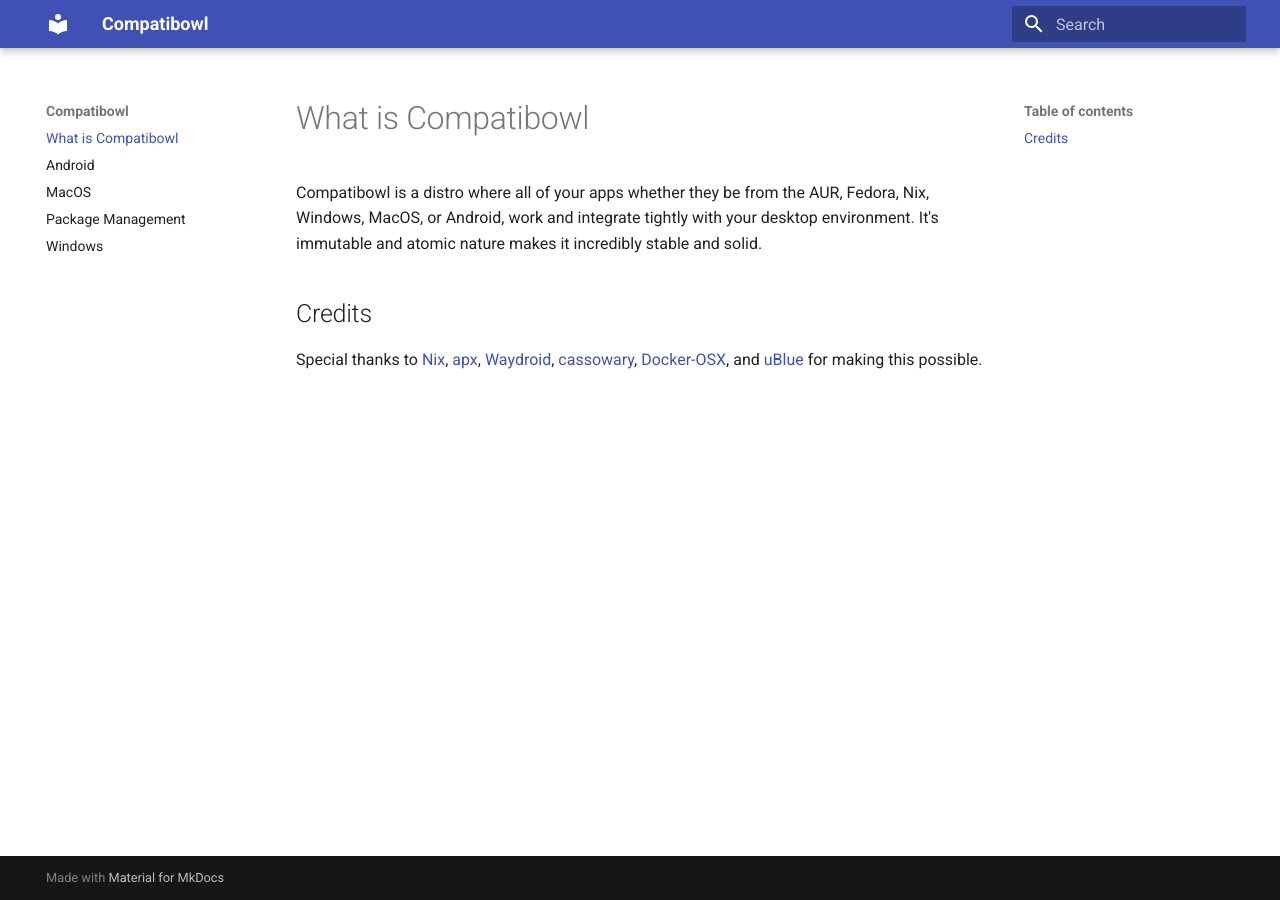
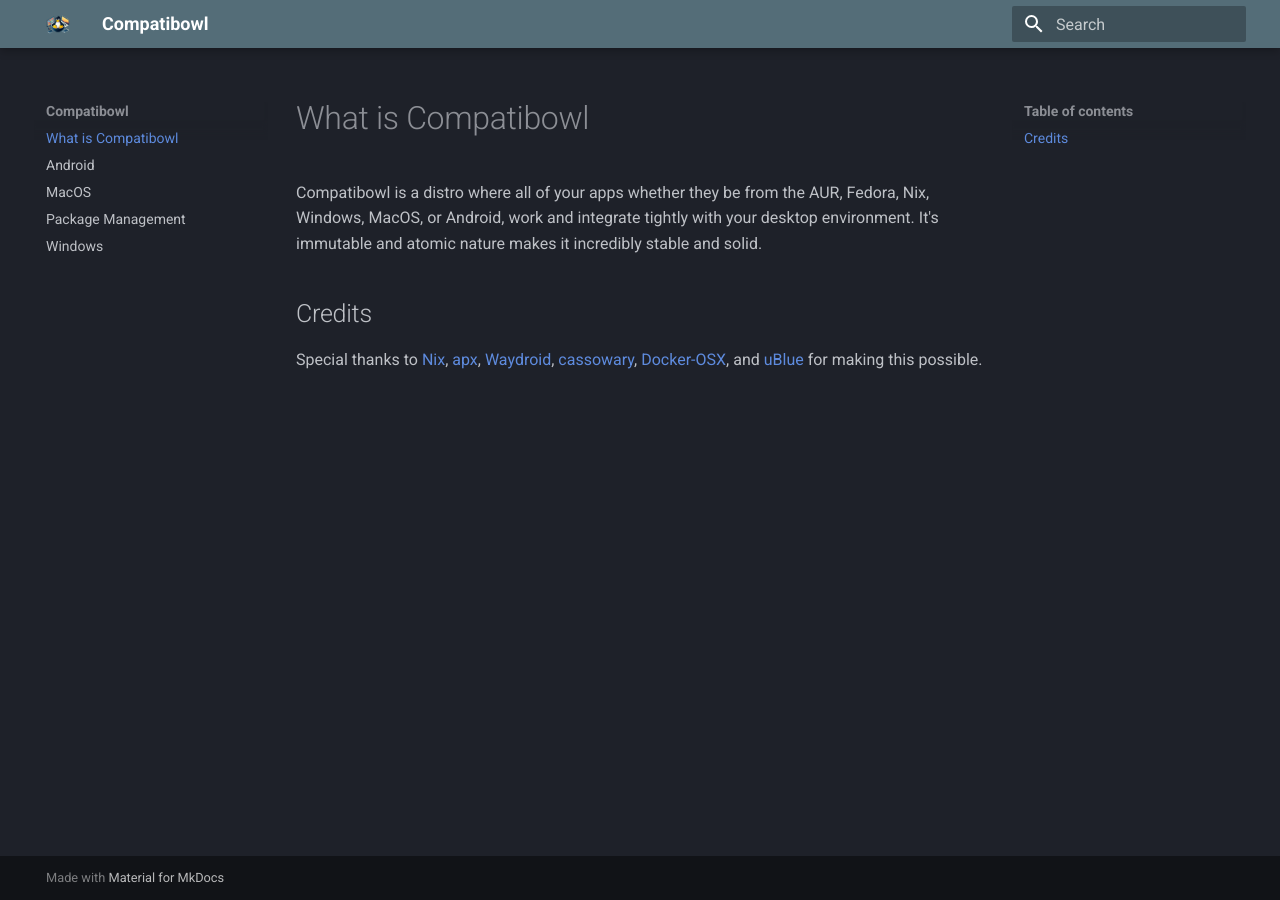
Before and after one commit to Champe20/compatibowl-docs, an MkDocs documentation site: the page built from docs/index.md, in a window 1280 px wide. Built offline with MkDocs 1.6.1 and Material for MkDocs 9.7.7, drawn with Linux system fonts in a browser that asks for light colours.

Commit message:
Better theme the site

```diff
--- a/mkdocs.yml
+++ b/mkdocs.yml
@@ -1,3 +1,7 @@
 site_name: Compatibowl
 theme:
   name: material
+  logo: assets/logo.png
+  palette:
+    scheme: slate
+    primary: blue grey
```
Also changed, not shown: docs/assets/logo.png (added).
